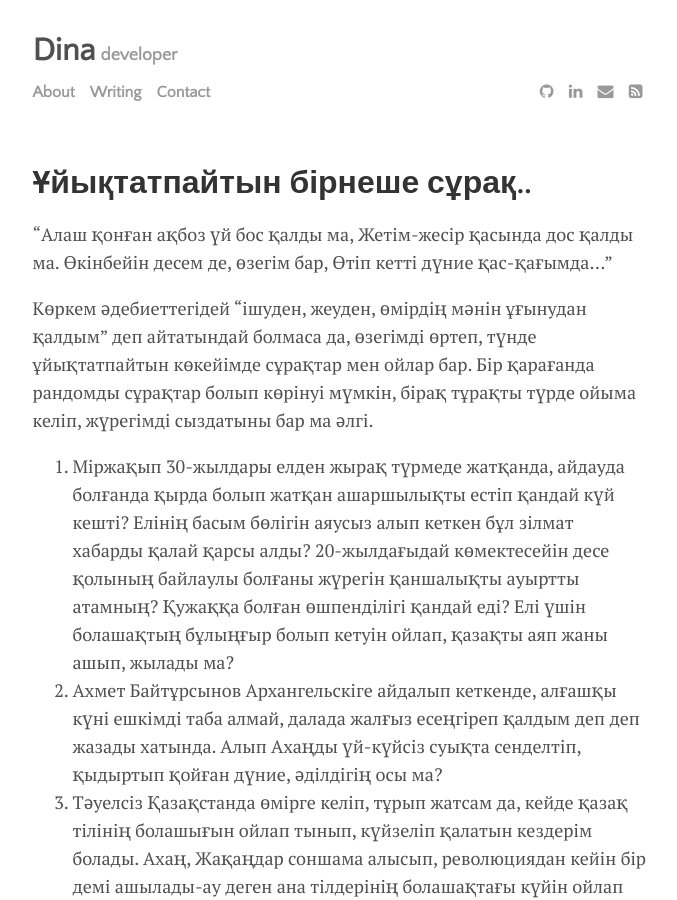
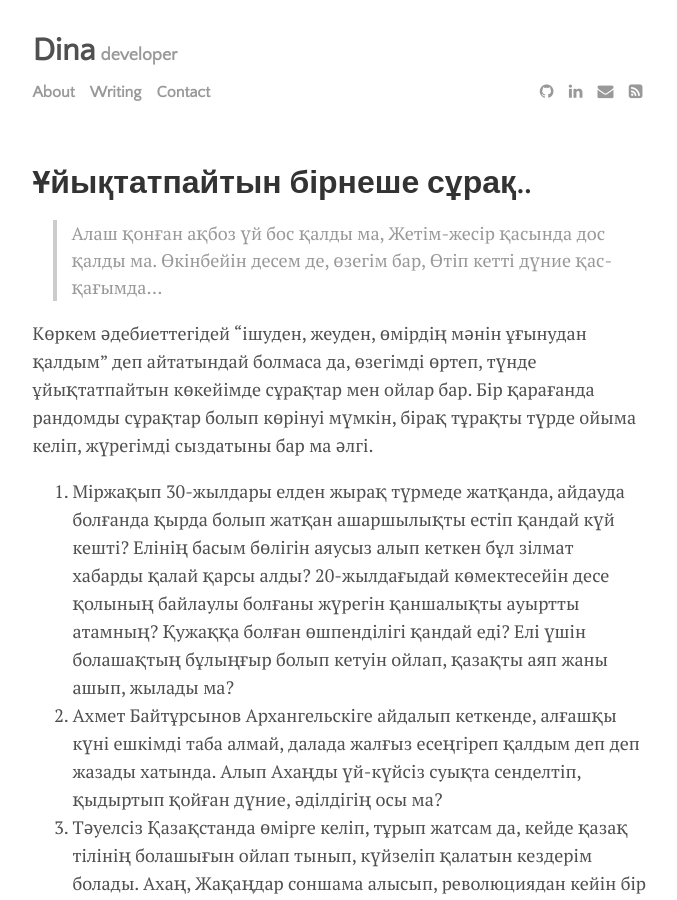
Before and after one commit to ndina/ndina.github.io, a Jekyll site: the page built from _posts/2023-04-01-uiyktatpaityn-birneshe-oy.md, in a window 1280 px wide and 900 px high. Shown: the whole window, without its empty margins (300-977 px from the left). Built offline with Jekyll 4.4.1, drawn with Linux system fonts in a browser that asks for light colours.

```diff
--- a/_posts/2023-04-01-uiyktatpaityn-birneshe-oy.md
+++ b/_posts/2023-04-01-uiyktatpaityn-birneshe-oy.md
@@ -7,10 +7,10 @@
 # image: cutting.jpg
 ---
 
-“Алаш қонған ақбоз үй бос қалды ма,
+>Алаш қонған ақбоз үй бос қалды ма,
 Жетім-жесір қасында дос қалды ма.
 Өкінбейін десем де, өзегім бар,
-Өтіп кетті дүние қас-қағымда…”
+Өтіп кетті дүние қас-қағымда…
 
 
 Көркем әдебиеттегідей “ішуден, жеуден, өмірдің мәнін ұғынудан қалдым” деп айтатындай болмаса да, өзегімді өртеп, түнде ұйықтатпайтын көкейімде сұрақтар мен ойлар бар.
```
